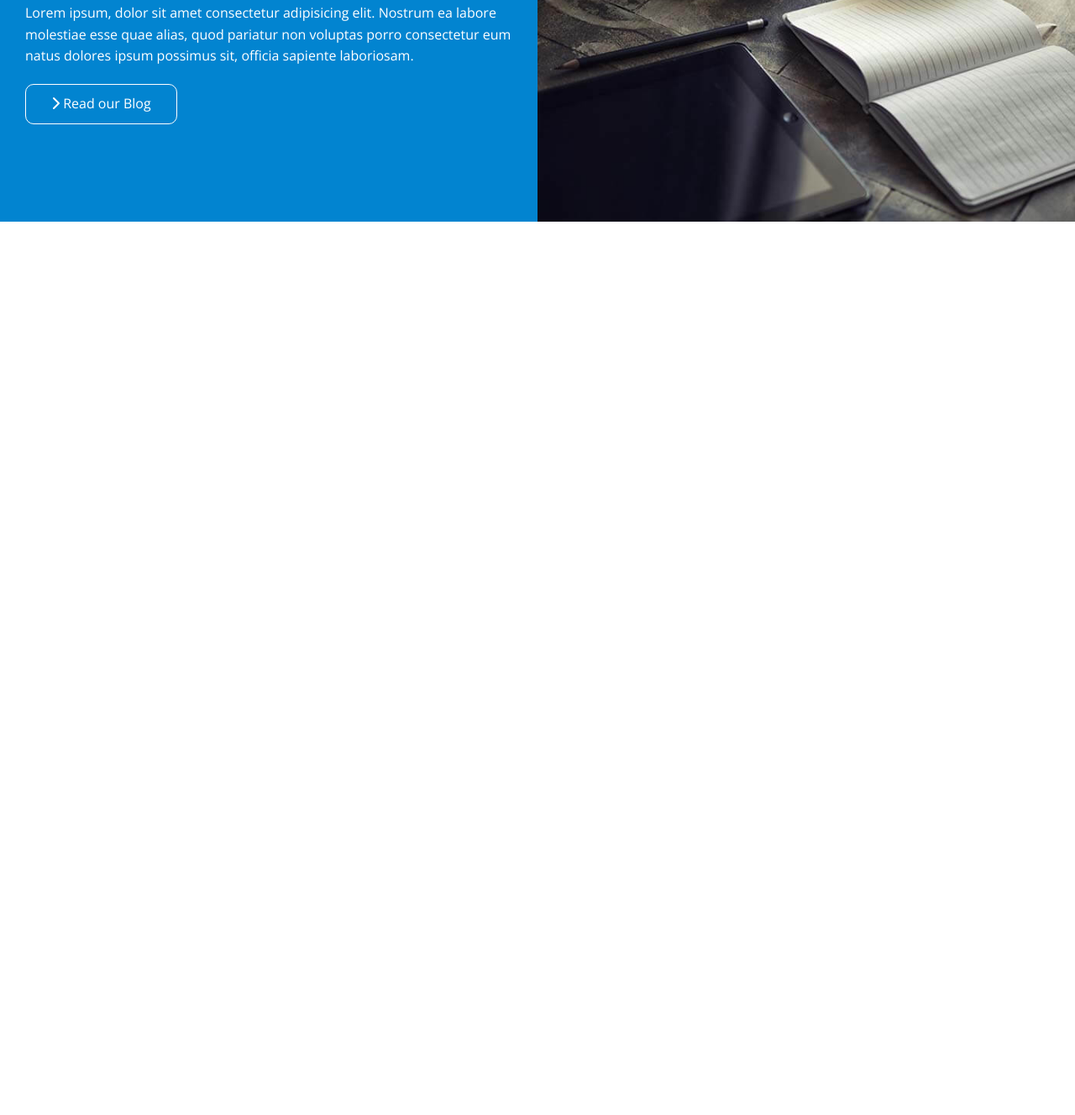
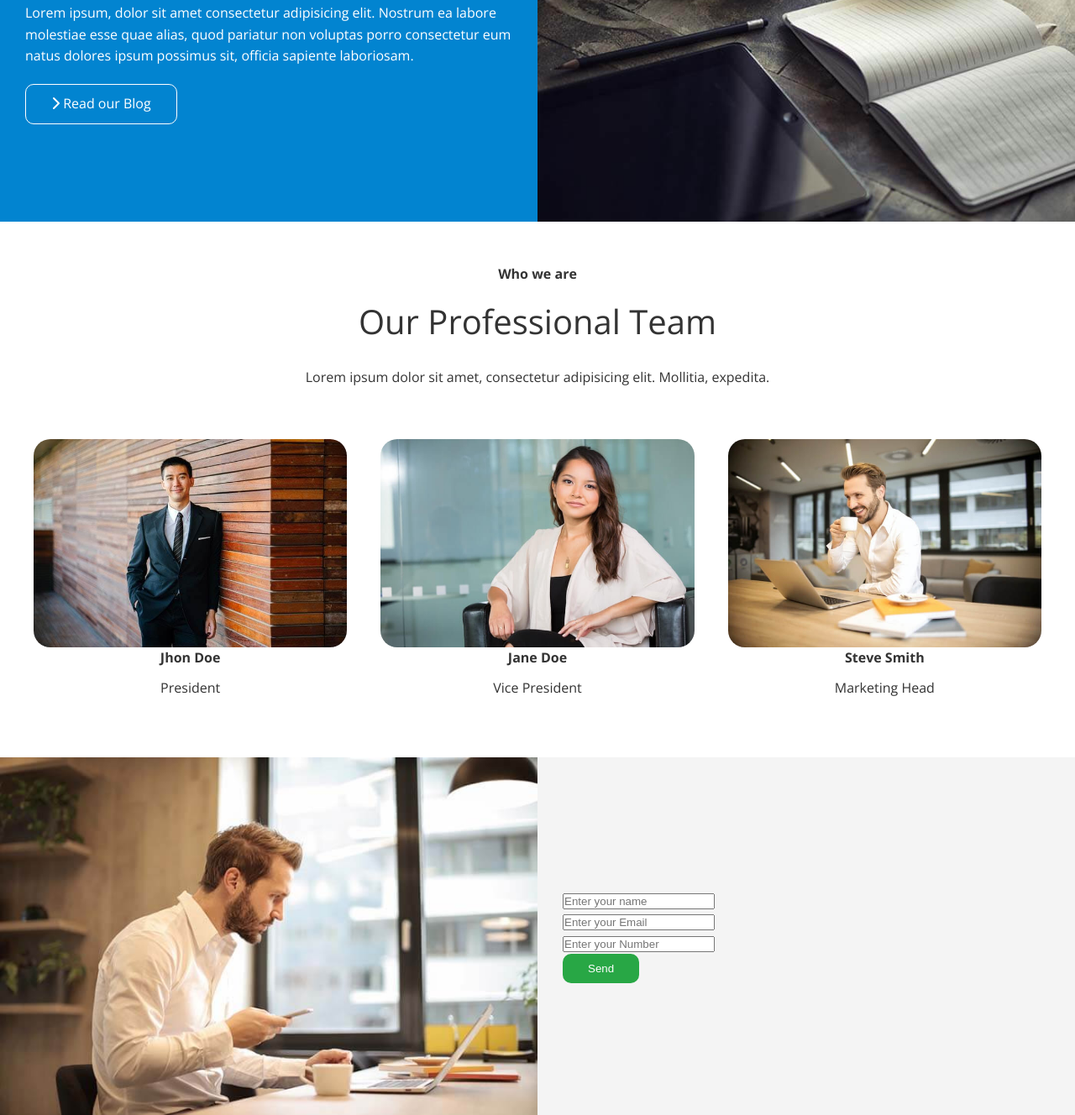
Before and after one commit to Manish-Yadav22/edgeledger-project, a plain HTML site: page index.html in a window 1280 px wide. Shown: the part 2421-3749 px from the top of the page at 84% size. Before the commit the page ends 2685 px from the top, so only its background shows below. Drawn offline with nearby package versions, Linux system fonts and the light colour scheme.

Commit message:
created more section

```diff
--- a/index.html
+++ b/index.html
@@ -158,6 +158,68 @@
           </div>
         </div>
       </section>
+
+      <section id="team" class="team section-padding">
+
+        <header class="section-header">
+
+          <h4>Who we are</h4>
+          <h2>Our Professional Team</h2>
+          <p>Lorem ipsum dolor sit amet, consectetur adipisicing elit. Mollitia, expedita.</p>
+        </header>
+
+       <div class="flex-items">
+        <div class="team-wrapper">
+          <img src="./image/team/person1.jpg" alt="">
+          <h4>Jhon Doe</h4>
+          <p>President</p>
+        </div>
+        <div class="team-wrapper">
+          <img src="./image/team/person2.jpg" alt="">
+          <h4>Jane Doe</h4>
+          <p>Vice President</p>
+        </div>
+        <div class="team-wrapper">
+          <img src="./image/team/person3.jpg" alt="">
+          <h4>Steve Smith</h4>
+          <p>Marketing Head</p>
+        </div>
+       </div>
+      </section>
+
+      <section class="contact flex-columns" id="contact">
+        <div class="row">
+          <div class="column">
+            <div class="column-1">
+              <img src="./image/home/contact.jpg" alt="Contact" />
+            </div>
+          </div>
+          <div class="column">
+            <div class="column-2 bg-light">
+            <form action="" class="callback-form">
+
+              <div class="form-control">
+                <label for="name"></label>
+                <input type="text" name="name" id="name" placeholder="Enter your name">
+              </div>
+              <div class="form-control">
+                <label for="name"></label>
+                <input type="email" name="email" id="email" placeholder="Enter your Email">
+              </div>
+              <div class="form-control">
+                <label for="phone"></label>
+                <input type="tel" name="phone" id="phone" placeholder="Enter your Number">
+              </div>
+
+              <input type="submit" id="Submit" value="Send" class="btn btn-primary">
+            </form>
+
+            </div>
+          </div>
+        </div>
+      </section>
+
+
     </main>
   </body>
 </html>
--- a/style.css
+++ b/style.css
@@ -286,3 +286,8 @@ img {
   opacity: 0.7;
 }
 /* cases section  */
+
+
+.team .team-wrapper img{
+  border-radius: 20px;
+}
```
